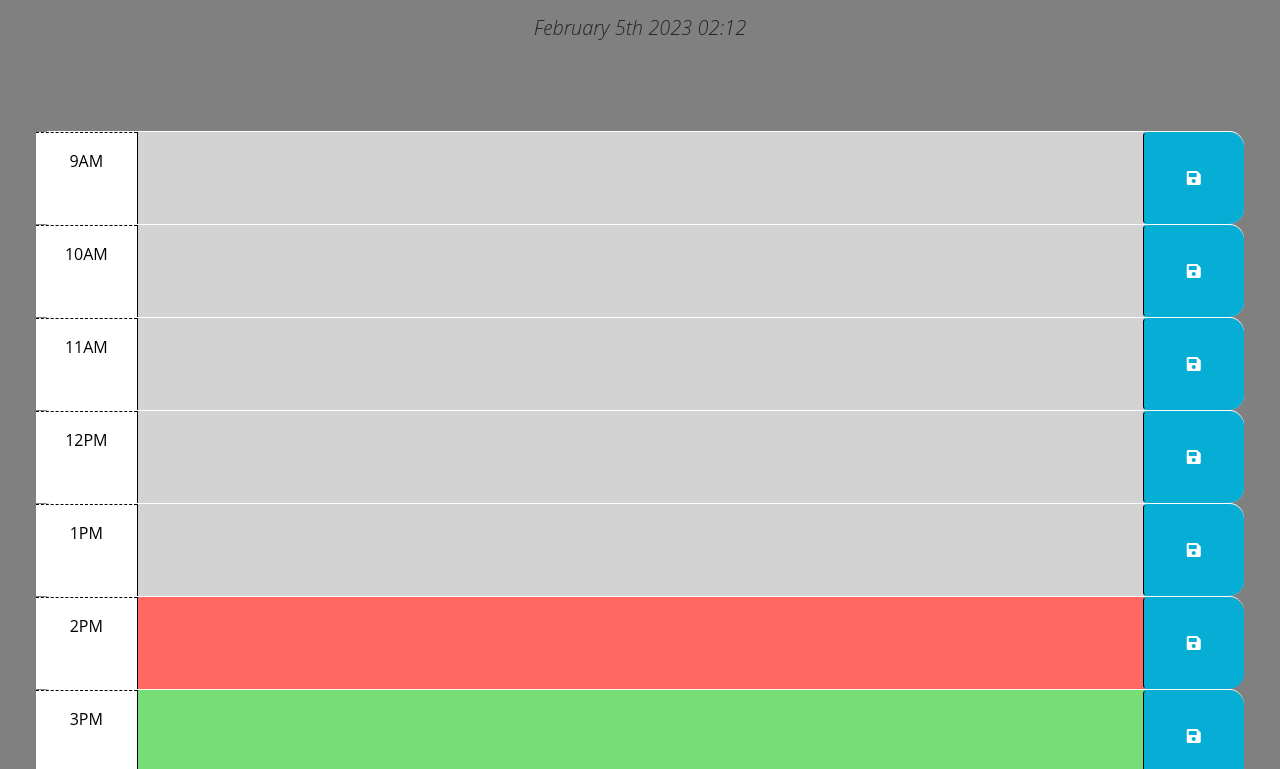
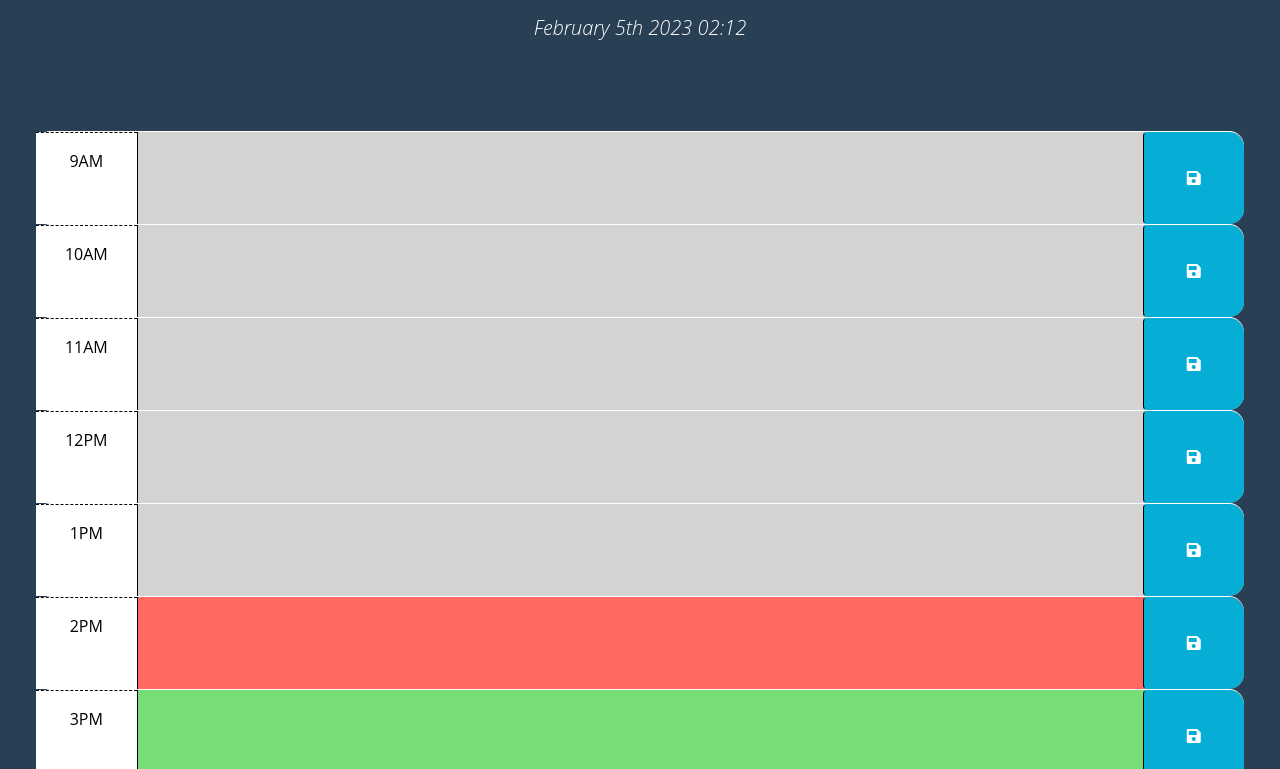
Before and after one commit to Parth0415/Parth-Daily-Work-Day-Schedule, a plain HTML site: page index.html in a window 1280 px wide. Shown: the part 166-935 px from the top of the page. Drawn offline with nearby package versions, Linux system fonts and the light colour scheme.

Commit message:
Change font colour in CSS file

```diff
--- a/style.css
+++ b/style.css
@@ -1,7 +1,8 @@
 body {
   font-family: 'Open Sans', sans-serif;
   font-size: 16px;
-  background-color: gray;
+  background-color: rgb(41, 63, 83);
+  color: white;
 }
 /* giving style to fonts by calling it by there class*/
 /* aligning content to center*/
```
